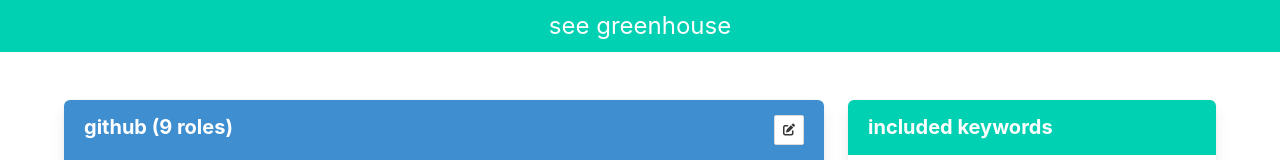
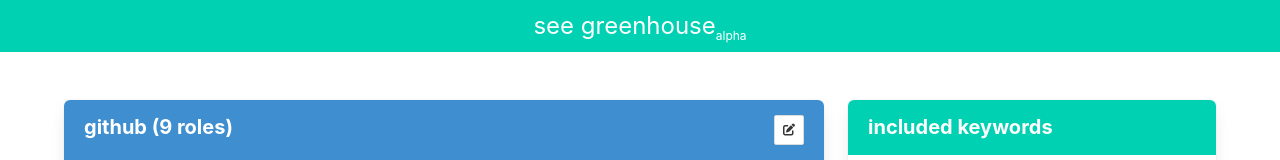
Before and after one commit to doobix/see-greenhouse, a website: page index.html in a window 1280 px wide. Shown: the top 160 px of the page. Drawn offline with nearby package versions, Linux system fonts and the light colour scheme.

Commit message:
add alpha subscript

```diff
--- a/index.html
+++ b/index.html
@@ -15,7 +15,7 @@
     <section class="hero is-primary">
       <nav class="navbar level">
         <div class="level-item has-text-centered">
-          <p class="is-size-4">see greenhouse</p>
+          <p class="is-size-4">see greenhouse<sub class="is-size-7">alpha</sub></p>
         </div>
       </nav>
     </section>
```
